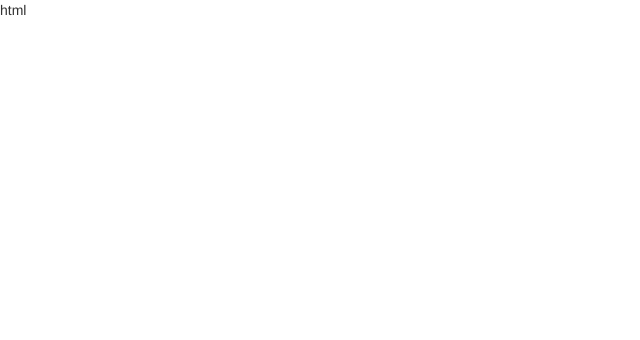
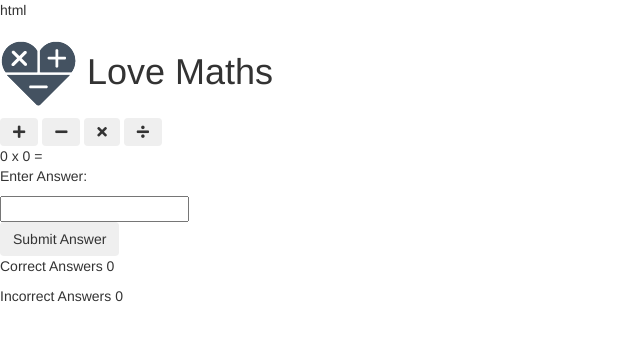
Before and after one commit to SLeighton-dot-com/Love-Maths, a plain HTML site: page index.html in a window 1280 px wide. Shown: the whole page, without its empty margins (0-640 px from the left). Drawn offline with nearby package versions, Linux system fonts and the light colour scheme.

Commit message:
Added content from HTML 2

```diff
--- a/index.html
+++ b/index.html
@@ -9,11 +9,47 @@ html
     <meta name="Description" content="Enter your description here" />
     <link rel="stylesheet" href="https://cdnjs.cloudflare.com/ajax/libs/twitter-bootstrap/3.3.7/css/bootstrap.min.css">
     <link rel="stylesheet" href="https://cdnjs.cloudflare.com/ajax/libs/font-awesome/5.15.4/css/all.min.css">
+    <link rel="stylesheet" href="https://use.fontawesome.com/releases/v5.7.2/css/all.css"
+        integrity="sha384-fnmOCqbTlWIlj8LyTjo7mOUStjsKC4pOpQbqyi7RrhN7udi9RwhKkMHpvLbHG9Sr" crossorigin="anonymous">
+    <link href="https://fonts.googleapis.com/css?family=Raleway%7CRighteous" rel="stylesheet">
     <link rel="stylesheet" href="assets/css/style.css">
     <title>Title</title>
 </head>
 
 <body>
+    <h1 class="heading"><img class="logo" src="assets/images/logo.png" alt="logo"> Love Maths
+    </h1>
+
+    <div class="game-area">
+        <div class="controls-area">
+            <button class="btn btn--big btn--green">
+                <i class="fas fa-plus"></i>
+            </button>
+            <button class="btn btn--big btn--blue">
+                <i class="fas fa-minus"></i>
+            </button>
+            <button class="btn btn--big btn--orange">
+                <i class="fas fa-times"></i>
+            </button>
+            <button class="btn btn--big btn--red">
+                <i class="fas fa-divide"></i>
+            </button>
+        </div>
+        <div class="question-area">
+            <span id="operand1">0</span>
+            <span id="operator">x</span>
+            <span id="operand2">0</span>
+            <span>=</span>
+            <p class="answer-message">Enter Answer:</p>
+            <input id="answer-box" type="number">
+        </div>
+        <button class="btn btn--gray">Submit Answer</button>
+    </div>
+
+    <div class="score area">
+        <p class="scores">Correct Answers <span id="score">0</span></p>
+        <p class="scores">Incorrect Answers <span id="incorrect">0</span></p>
+    </div>
 
     <script src="assets/js/script.js"></script>
 </body>
```
Also changed, not shown: assets/images/logo.png (added).
